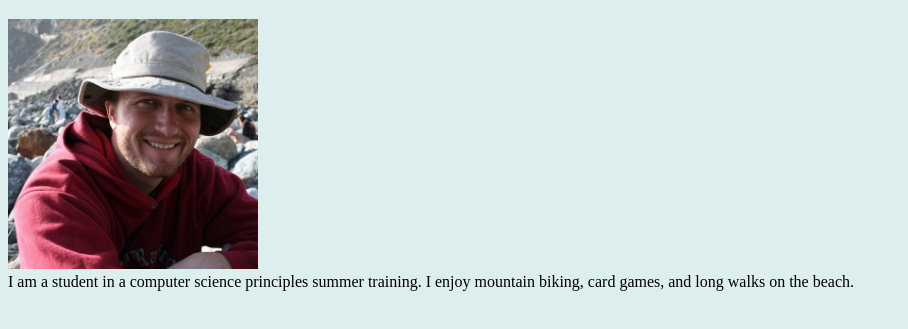
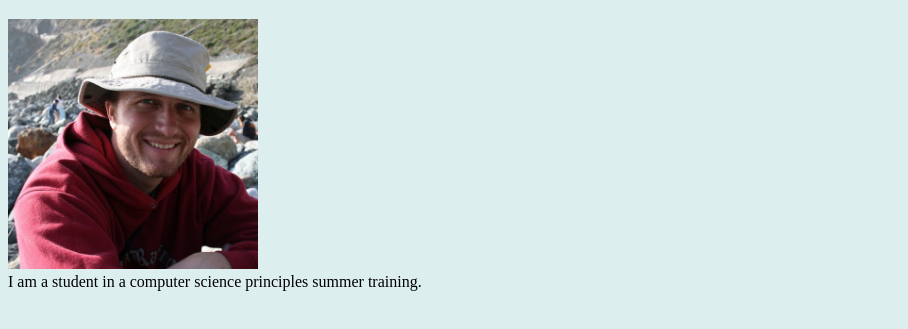
Before and after one commit to rpyle/rpyle.github.io, a plain HTML site: page my_website/aboutme.html in a window 1280 px wide. Shown: the part 87-416 px from the top of the page, without its empty margins (0-908 px from the left). Drawn offline with Linux system fonts and the light colour scheme.

Commit message:
Fixed aboutme page?

```diff
--- a/my_website/aboutme.html
+++ b/my_website/aboutme.html
@@ -16,6 +16,6 @@
     <h1>About Me</h1>
     <img src="images/profileimage.jpg" height="250">
     <br>
-    I am a student in a computer science principles summer training. I enjoy mountain biking, card games, and long walks on the beach.
+    I am a student in a computer science principles summer training.
 	  </body>
 	</html>
```
